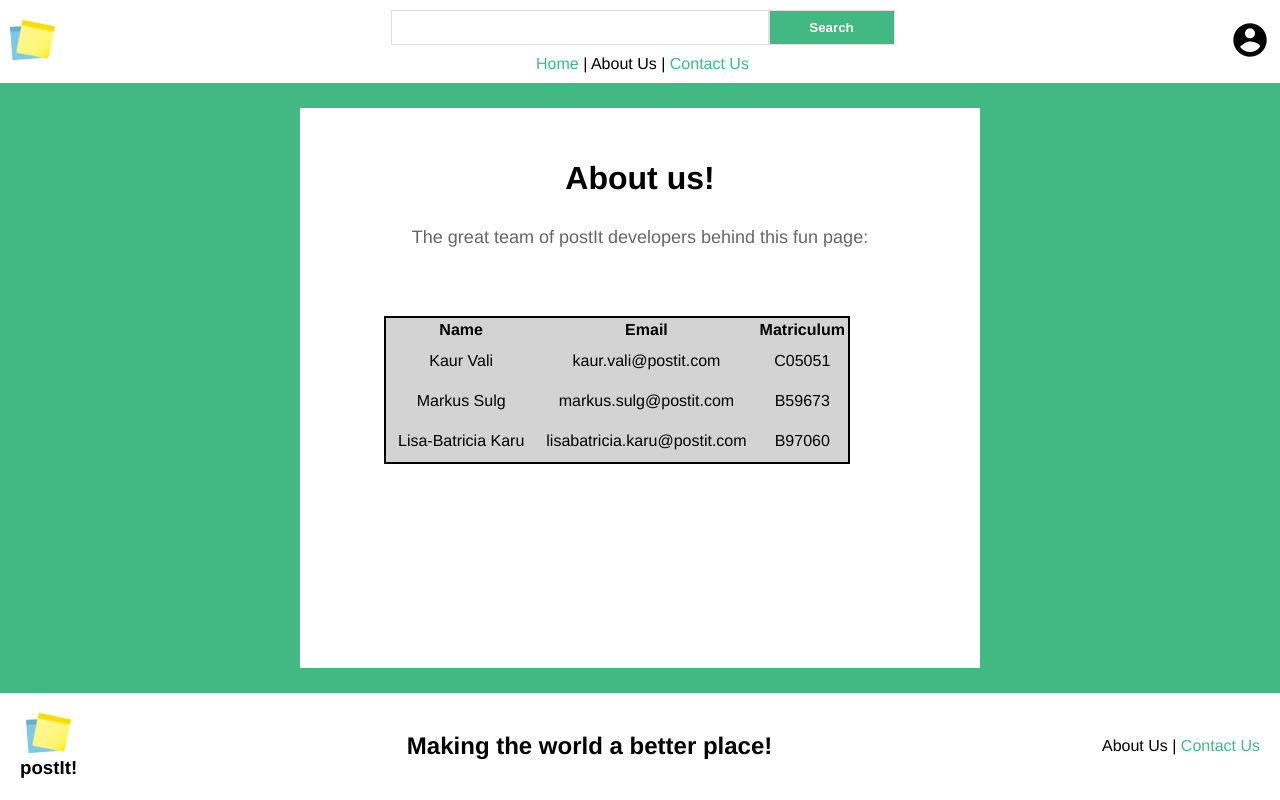
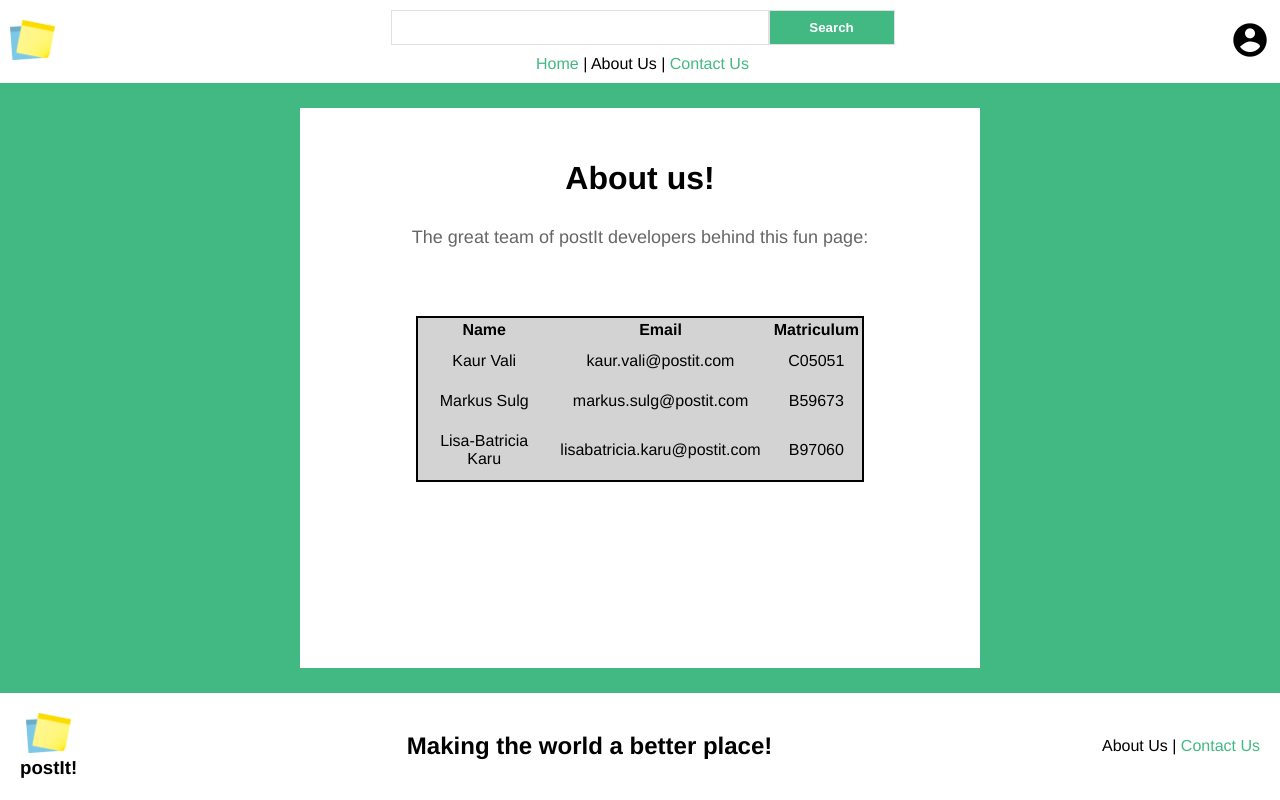
Before and after one commit to kaurvali/wadev_hw3, a Vue app: page /about in a window 1280 px wide. Built offline with nearby package versions, Linux system fonts and the light colour scheme.

Commit message:
About us styling

```diff
--- a/src/views/About.vue
+++ b/src/views/About.vue
@@ -2,7 +2,7 @@
   <div class="about">
     <h1>About us!</h1>
     <p>The great team of postIt developers behind this fun page:</p>
-     <table>
+     <table class="center">
             <thead>
                 <tr>
                     <th>Name</th>
@@ -58,6 +58,15 @@ td {
 }
 table{
   border: 2px solid black;
+
 }
+tbody{
+  align-items: center;
+}
+ table.center {
+    width:70%;
+    margin-left: auto;
+    margin-right: auto;
+  }
 
 </style>
```
